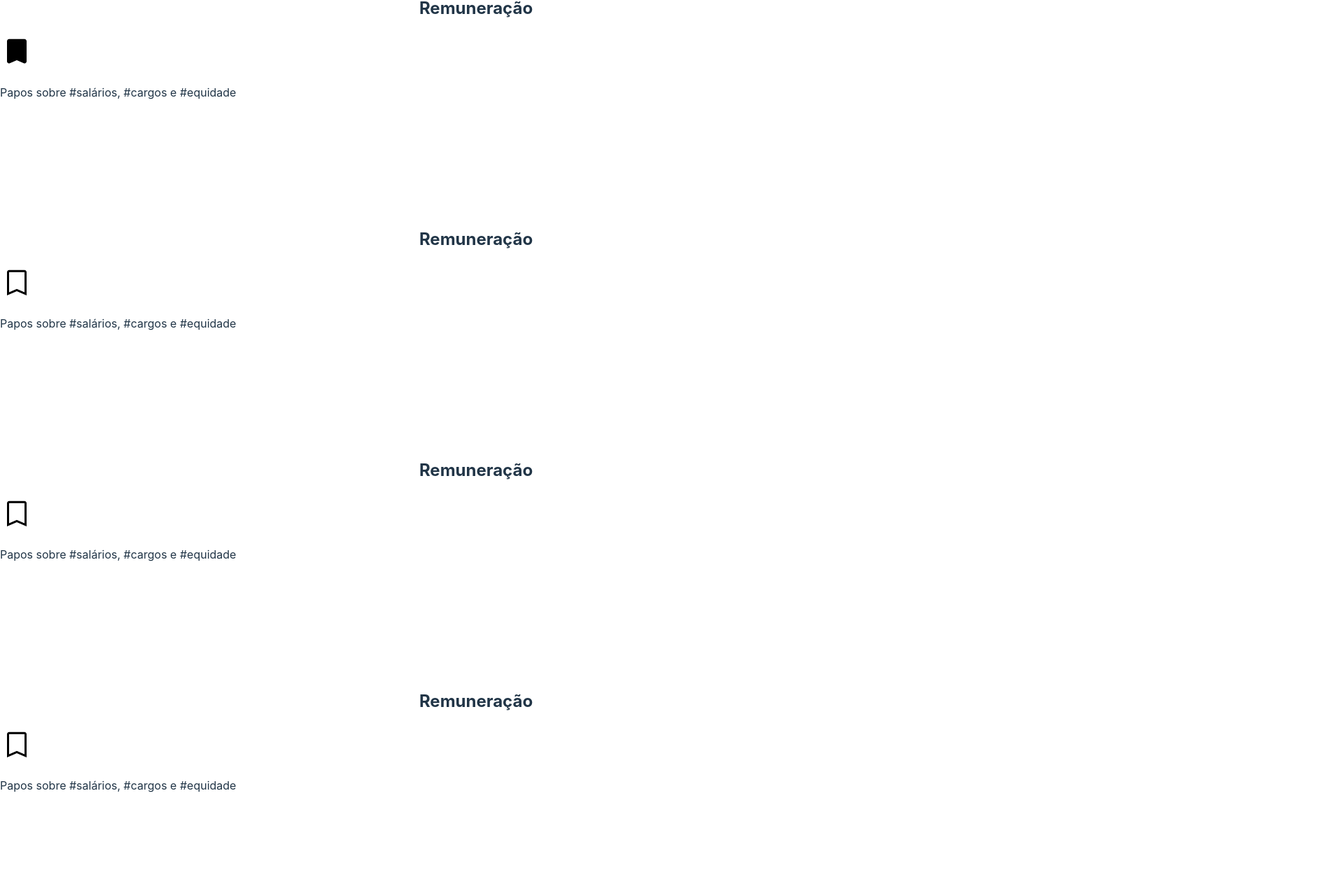
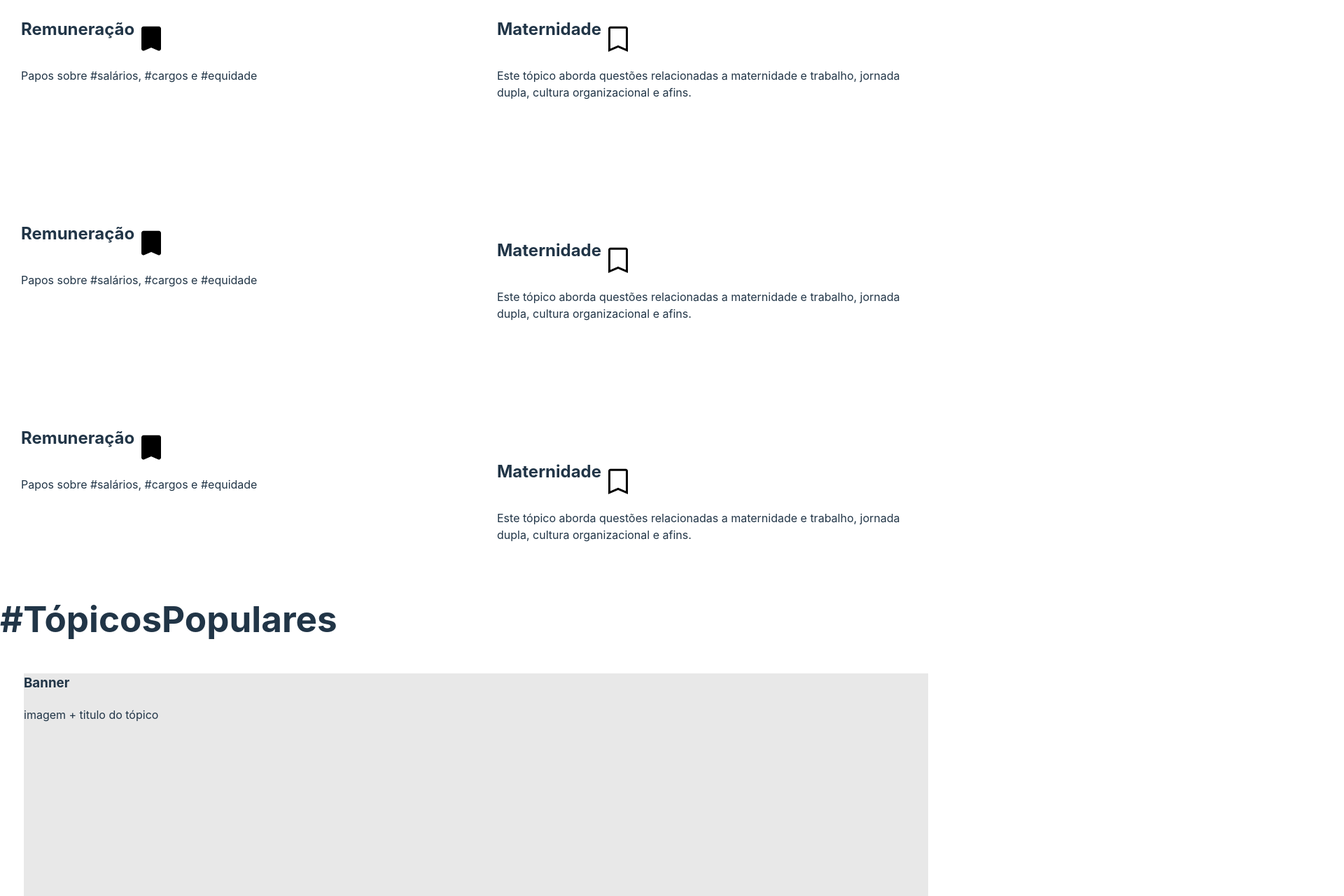
Before and after one commit to glaucecassiano/LiderAda, a React (Vite) app: page /forum in a window 1280 px wide. Shown: the part 276-1556 px from the top of the page at 70% size, 1920 px wide, since content can reach past the window. Built offline with nearby package versions, Linux system fonts and the light colour scheme.

Commit message:
liderada

```diff
--- a/src/components/navbar.jsx
+++ b/src/components/navbar.jsx
@@ -13,7 +13,10 @@ export const Navbar = () => {
 
   return (
     <nav className="nav">
-      <h1>LíderAda</h1>
+      <Link to="/">
+        {" "}
+        <h1>LíderAda</h1>
+      </Link>
 
       <ul>
         <li>
--- a/src/pages/forum.css
+++ b/src/pages/forum.css
@@ -1,14 +1,22 @@
-body {
+.base {
+  display: grid;
+}
+.topicos {
   display: flex;
-  align-items: space-between;
+  flex-direction: row;
 }
 
-.blocoum {
-  display: flex;
+#entrada {
+  width: 50%;
+  padding: 30px;
 }
 
-.entradaum {
-  display: flex;
-  align-items: column;
-  justify-content: center;
+.banner {
+  border-bottom: 100px;
 }
+
+.marcadoretitulo {
+  display: inline-flex;
+  flex-direction: row;
+  align-items: flex-end;
+}
--- a/src/pages/forum.jsx
+++ b/src/pages/forum.jsx
@@ -6,43 +6,57 @@ import MarcadorVazio from "../assets/marcadorvazio.svg";
 
 export const Forum = () => {
   return (
-    <div>
-      <div>
+    <div className="base">
       <div>
         <Navbar></Navbar>
       </div>
-        <div id="bloco um">
-          <div id="entradaum">
+      <div className="topicos">
+        <div id="entrada">
+          <div className="marcadoretitulo">
             <h2>Remuneração</h2>
             <img id="marcador" src={Marcador} alt="marcador" />
+          </div>
           <p>Papos sobre #salários, #cargos e #equidade</p>
+          <div className="marcadoretitulo">
+            {" "}
             <h2>Remuneração</h2>
-            <img id="marcador" src={MarcadorVazio} alt="marcador" />
-
+            <img id="marcador" src={Marcador} alt="marcador" />
+          </div>
           <p>Papos sobre #salários, #cargos e #equidade</p>
+          <div className="marcadoretitulo">
+            {" "}
             <h2>Remuneração</h2>
-            <img id="marcador" src={MarcadorVazio} alt="marcador" />
-
-            <p>Papos sobre #salários, #cargos e #equidade</p>
-            <h2>Remuneração</h2>
-            <img id="marcador" src={MarcadorVazio} alt="marcador" />
-
-            <p>Papos sobre #salários, #cargos e #equidade</p>
-            <h2>Remuneração</h2>
-            <img id="marcador" src={MarcadorVazio} alt="marcador" />
-
+            <img id="marcador" src={Marcador} alt="marcador" />
+          </div>
           <p>Papos sobre #salários, #cargos e #equidade</p>
         </div>
-          <div id="entradadois"></div>
-          <h1>Maternidade</h1>
+        <div id="entrada">
+          <div className="marcadoretitulo">
+            <h2>Maternidade</h2>
             <img id="marcador" src={MarcadorVazio} alt="marcador" />
-
+          </div>
           <p>
             Este tópico aborda questões relacionadas a maternidade e trabalho,
             jornada dupla, cultura organizacional e afins.
           </p>
-          <div></div>
-
+          <div className="marcadoretitulo">
+            <h2>Maternidade</h2>
+            <img id="marcador" src={MarcadorVazio} alt="marcador" />
+          </div>
+          <p>
+            Este tópico aborda questões relacionadas a maternidade e trabalho,
+            jornada dupla, cultura organizacional e afins.
+          </p>
+          <div className="marcadoretitulo">
+            <h2>Maternidade</h2>
+            <img id="marcador" src={MarcadorVazio} alt="marcador" />
+          </div>
+          <p>
+            Este tópico aborda questões relacionadas a maternidade e trabalho,
+            jornada dupla, cultura organizacional e afins.
+          </p>
+        </div>
+      </div>
       <div id="blocodois">
         <h1>#TópicosPopulares</h1>
         <div id="banner">
@@ -51,20 +65,21 @@ export const Forum = () => {
             <p>imagem + titulo do tópico</p>
           </div>
         </div>
-
-            <div id="seis"></div>
-
         <div id="banner">
           <div id="textobanner">
             <h3>Banner</h3>
             <p>imagem + titulo do tópico</p>
           </div>
         </div>
-          </div>
-          <div id="footerum"></div>
+        <div id="banner">
+          <div id="textobanner">
+            <h3>Banner</h3>
+            <p>imagem + titulo do tópico</p>
           </div>
         </div>
+        <h1>Junte-se a nós</h1>
         <Footer></Footer>
+      </div>
     </div>
   );
 };
--- a/src/pages/home.css
+++ b/src/pages/home.css
@@ -57,10 +57,14 @@ h3 .porcentagem {
 }
 
 #banner {
-  float: left;
   width: 95%;
   height: 400px;
   shape-outside: inset(20px 5px 30px 10px);
   background: #e8e8e8;
-  margin-top: 100px;
+  margin: 50px auto;
 }
+
+.assineaqui {
+  display: flex;
+  align-items: center;
+}
--- a/src/pages/home.jsx
+++ b/src/pages/home.jsx
@@ -2,31 +2,42 @@ import { Footer } from "../components/footer";
 import { Navbar } from "../components/navbar";
 import "./home.css";
 
-
 export const Home = () => {
   return (
     <div>
-      <Navbar/>
+      <Navbar />
 
       <div className="vertical">
         <div id="um">
-            <div >
+          <div>
             <h2 id="titulo">Somos a LíderAda</h2>
           </div>
         </div>
 
         <div id="dois">
-<p>Nossa comunidade  <strong>acolhe</strong> mulheres, <strong>incentiva</strong> o desenvolvimento profissional e <strong>fortalece</strong> as conexões que são o futuro.</p>
+          <p>
+            Nossa comunidade <strong>acolhe</strong> mulheres,{" "}
+            <strong>incentiva</strong> o desenvolvimento profissional e{" "}
+            <strong>fortalece</strong> as conexões que são o futuro.
+          </p>
         </div>
 
         <div id="tres">
-            <h2>
-            Onde estão as lideranças?
-            </h2>
-          <p>O Brasil tem apenas 38% dos cargos de liderança ocupados por mulheres – e esse número é ainda menor quando olhamos para o âmbito político. Queremos mudar esse cenário e criar um espaço seguro para que mais de nós possam mudar esses números até 2030.</p>
+          <h2>Onde estão as lideranças?</h2>
+          <p>
+            O Brasil tem apenas 38% dos cargos de liderança ocupados por
+            mulheres – e esse número é ainda menor quando olhamos para o âmbito
+            político. Queremos mudar esse cenário e criar um espaço seguro para
+            que mais de nós possam mudar esses números até 2030.
+          </p>
           <div>
-
             <div className="quatro">
+              <div className="dadosum">
+                <h3 className="porcentagem">38%</h3>
+              </div>
+              <div className="dadosdois">
+                <p>Mulheres em cargos de liderança*</p>
+              </div>
 
               <div className="dadosum">
                 <h3 className="porcentagem">38%</h3>
@@ -34,27 +45,11 @@ export const Home = () => {
               <div className="dadosdois">
                 <p>Mulheres em cargos de liderança*</p>
               </div>
-
-
               <div className="dadosum">
                 <h3 className="porcentagem">38%</h3>
-
-            </div>
-            <div className="dadosdois">
-            <p>Mulheres em cargos de liderança*</p>
-
-
-
-
-            </div>
-            <div className="dadosum">
-            <h3 className="porcentagem">38%</h3>
-
               </div>
               <div className="dadosdois"></div>
               <p>Mulheres em cargos de liderança*</p>
-
-
             </div>
           </div>
           <p>*Fonte:</p>
@@ -79,14 +74,14 @@ export const Home = () => {
               <p>imagem + titulo do tópico</p>
             </div>
           </div>
-
-
         </div>
 
         <div id="sete">navegue pelas categorias, listas</div>
 
         <div id="oito">
-          <p> assine nossa newsletter</p>
+          <button className="assineaqui">
+            <h1>Assine nossa newsletter</h1>
+          </button>
         </div>
       </div>
       <div>
```
Lines whose indentation alone changed are shown as unchanged.
